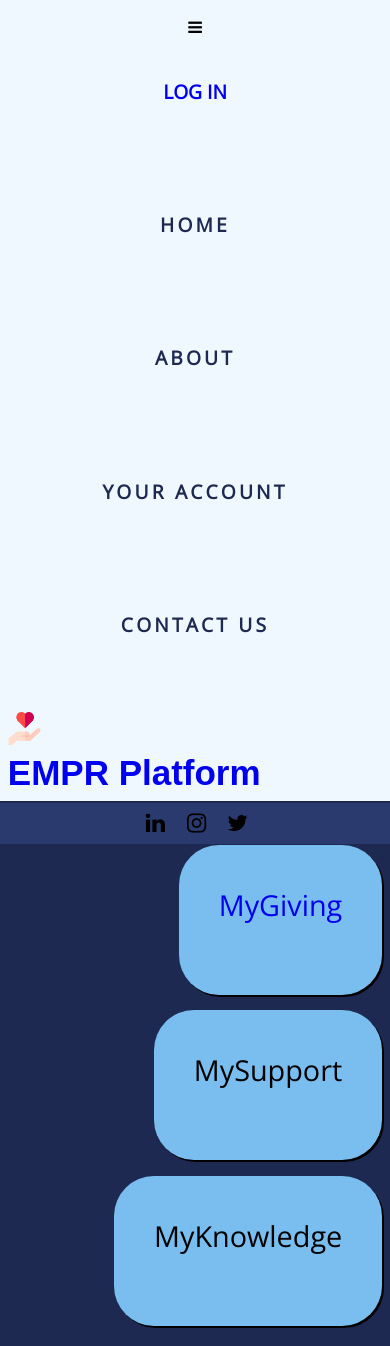
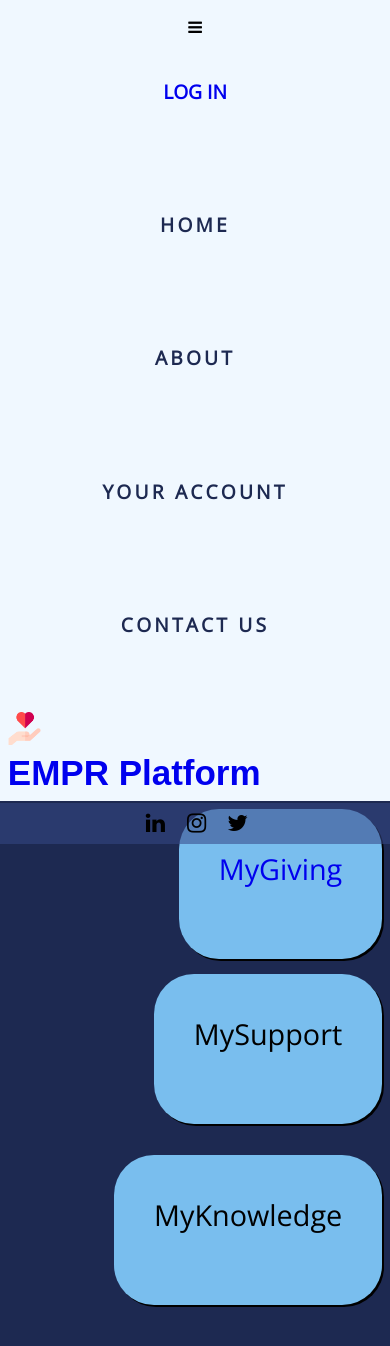
Before and after one commit to j-galkiewicz/EMPR-Platform, a React (Create React App) app: page / in a window 390 px wide. Built offline with nearby package versions, Linux system fonts and the light colour scheme; a web font is replaced by a local one.

Commit message:
responsive design home

```diff
--- a/src/sass/elements/_home.scss
+++ b/src/sass/elements/_home.scss
@@ -2,8 +2,8 @@
 
 .wrapper {
     display: grid;
-    grid-template-columns: repeat(3, 5fr);
-    grid-template-rows: 10% 70% 10%;
+    grid-template-columns: repeat(3, 4fr);
+    grid-template-rows: 18% 60% 18%;
     grid:
     'home--top'
     'home--myGiving home--mySupport home--myKnowledge'
@@ -22,7 +22,7 @@
       }
     @include respond(phone) {
         align-items: center;
-        grid-template-rows: 25% 50% 20%;
+        grid-template-rows: 25% 50% 25%;
         grid:
         'home--top'
         'home--myGiving'
@@ -81,12 +81,12 @@
 
         @include respond(phone) {
             grid-column: 2 / 3;
-            grid-row: 2 ;
+            grid-row: 2 / 1 ;
             }
         }
     &--mySupport {
-        grid-column: 2;
-        grid-row: 3 / 3;
+        grid-column: 2 / 3;
+        grid-row: 2 / 2;
          }
     &--myKnowledge {
         grid-column: 3 / 3;
```
Also changed, not shown: 1 other file (tests, documents, lock files or other folders).
